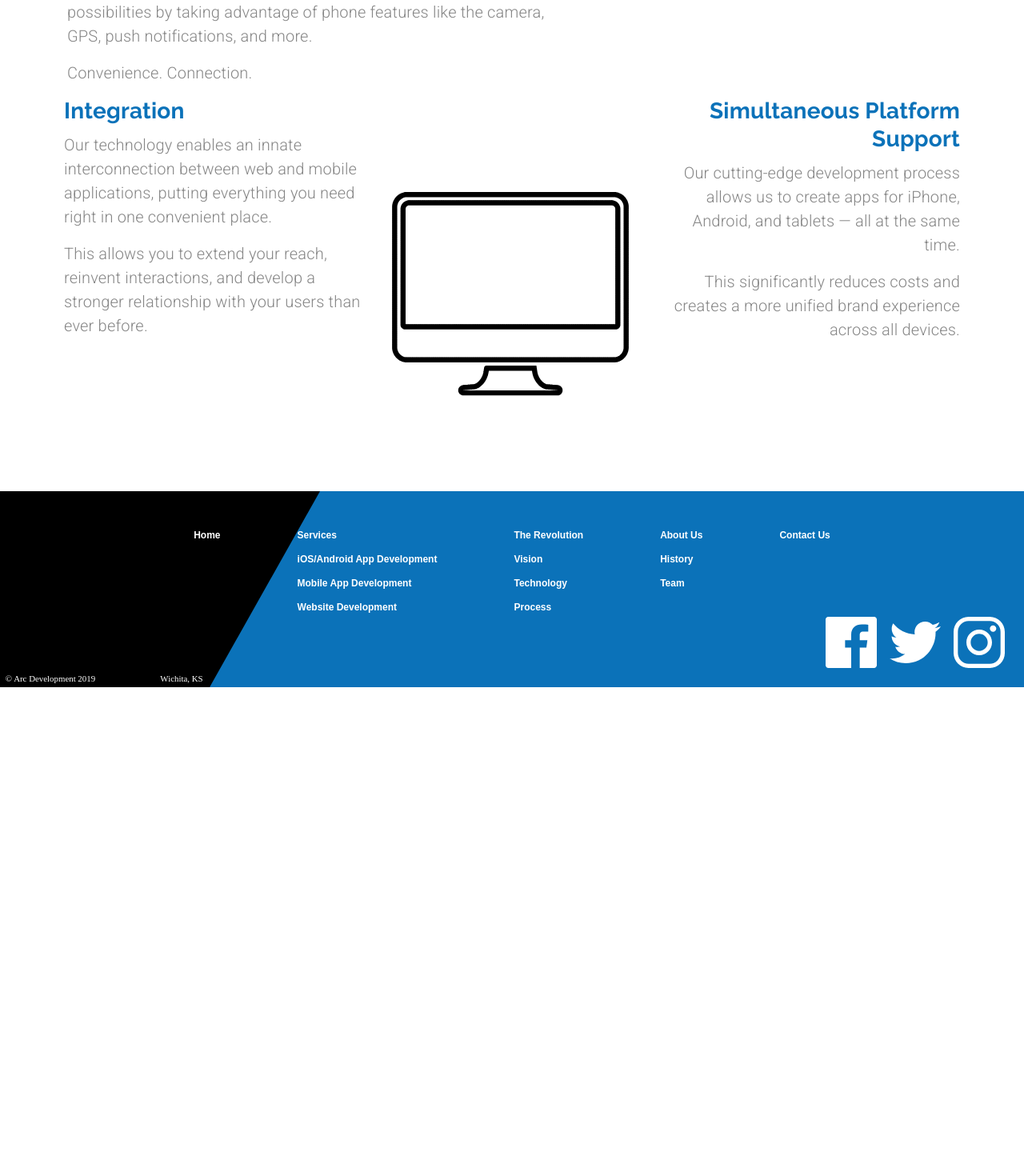
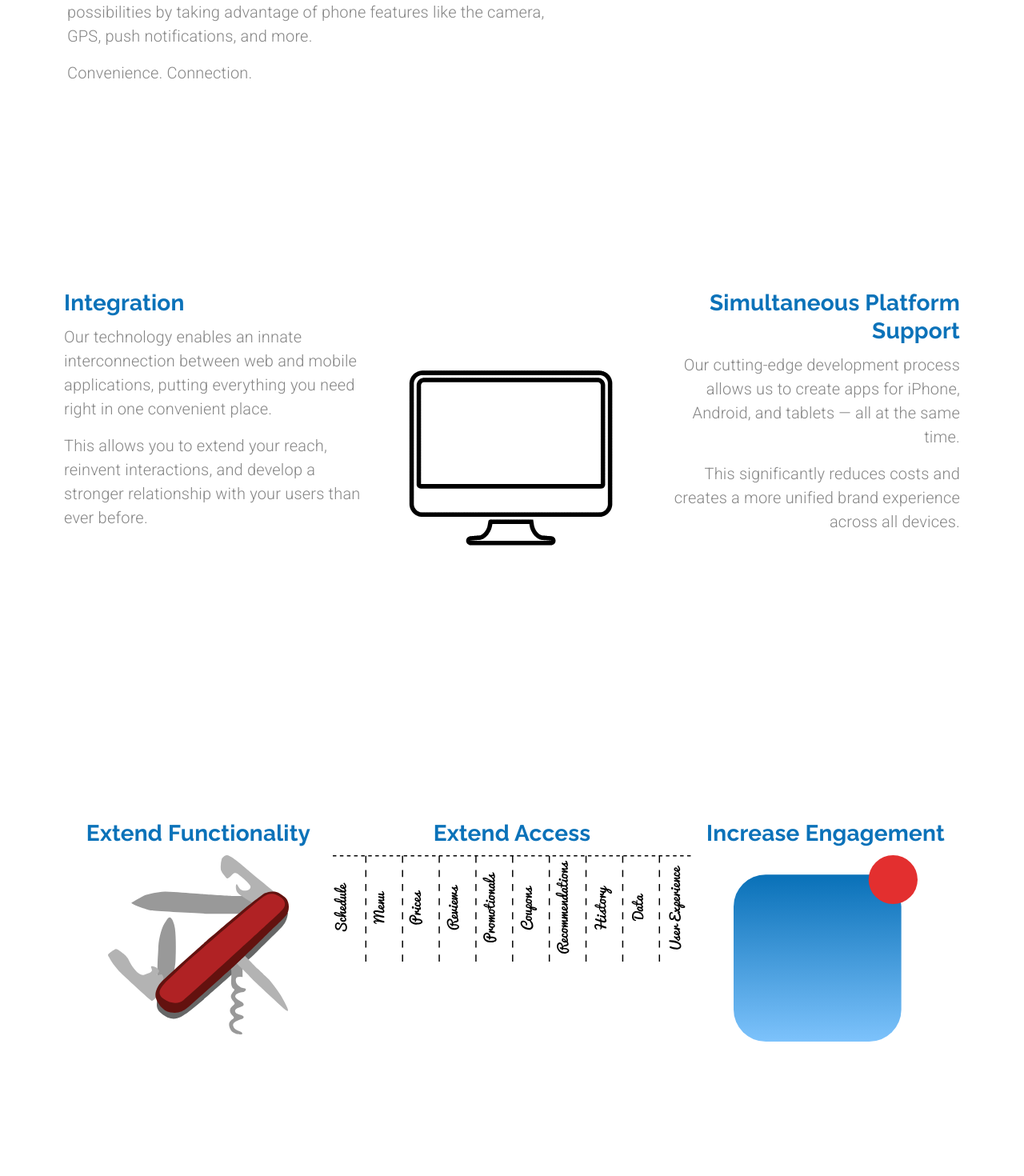
Before and after one commit to jeromeski/aceevolution, a React (Create React App) app: page /mobileapps in a window 1280 px wide. Shown: the part 340-1810 px from the top of the page at 80% size. Before the commit the page ends 1199 px from the top, so only its background shows below. Built offline with nearby package versions, Linux system fonts and the light colour scheme.

Commit message:
iOS/Android App Dev Page - Responsive Design

```diff
--- a/src/components/MobileApps.js
+++ b/src/components/MobileApps.js
@@ -12,8 +12,12 @@
 
 import backArrow from '../assets/backArrow.svg';
 import forwardArrow from '../assets/forwardArrow.svg';
+import swiss from '../assets/swissKnife.svg';
+import access from '../assets/extendAccess.svg';
+import engagement from '../assets/increaseEngagement.svg';
 
-import integrationAnimation from '../animations/integrationAnimation/data.json'
+import integrationAnimation from '../animations/integrationAnimation/data.json';
+import CallToAction from './ui/CallToAction';
 
 const useStyles = makeStyles(theme => ({
   heading: {
@@ -37,6 +41,7 @@
   const theme = useTheme();
   const matchesMD = useMediaQuery(theme.breakpoints.down('md'));
   const matchesXS = useMediaQuery(theme.breakpoints.down('xs'));
+  const matchesSM = useMediaQuery(theme.breakpoints.down('sm'));
 
   const defaultsOptions = {
     loop: true,
@@ -126,50 +131,104 @@
         </Grid>
       </Grid>
       {/* Start of 2nd Row */}
-      <Grid item container direction='row' className={classes.rowContainer}>
+      <Grid
+        item
+        container
+        direction={matchesSM ? 'column' : 'row'}
+        style={{marginTop: '15em', marginBottom: '15em'}}
+        className={classes.rowContainer}>
         <Grid item container direction='column' md>
           <Grid item>
-            <Typography variant='h4' gutterBottom>
+            <Typography align={matchesSM ? 'center' : undefined} variant='h4' gutterBottom>
               Integration
             </Typography>
           </Grid>
           <Grid item>
-            <Typography variant='body1' paragraph>
+            <Typography align={matchesSM ? 'center' : undefined} variant='body1' paragraph>
               Our technology enables an innate interconnection between web and
               mobile applications, putting everything you need right in one
               convenient place.
             </Typography>
           </Grid>
           <Grid item>
-            <Typography variant='body1' paragraph>
+            <Typography align={matchesSM ? 'center' : undefined} variant='body1' paragraph>
               This allows you to extend your reach, reinvent interactions, and
               develop a stronger relationship with your users than ever before.
             </Typography>
           </Grid>
         </Grid>
         <Grid item md>
-          <Lottie options={defaultsOptions} isStopped={true}/>
+          <Lottie
+            options={defaultsOptions}
+            isStopped={true}
+            style={{ maxWidth: '20em' }}
+          />
         </Grid>
         <Grid item container direction='column' md>
           <Grid item>
-            <Typography align='right' variant='h4' gutterBottom>
+            <Typography align={matchesSM ? 'center' : 'right'} variant='h4' gutterBottom>
               Simultaneous Platform Support
             </Typography>
-          </Grid>
-          <Grid item>
-            <Typography  align='right' variant='body1' paragraph>
-            Our cutting-edge development process allows us to create apps for iPhone, Android, and tablets — all at the same time.
 
+            <Typography align={matchesSM ? 'center' : 'right'} variant='body1' paragraph>
+              Our cutting-edge development process allows us to create apps for
+              iPhone, Android, and tablets — all at the same time.
             </Typography>
-          </Grid>
-          <Grid item>
-            <Typography  align='right' variant='body1' paragraph>
-            This significantly reduces costs and creates a more unified brand experience across all devices.
+
+            <Typography align={matchesSM ? 'center' : 'right'} variant='body1' paragraph>
+              This significantly reduces costs and creates a more unified brand
+              experience across all devices.
             </Typography>
           </Grid>
         </Grid>
       </Grid>
       {/* End of 2nd Row */}
+      {/* Start of 3rd Row*/}
+      <Grid
+        item
+        container
+        direction={matchesMD ? 'column' : 'row'}
+        style={{marginBottom: '15em'}}
+        className={classes.rowContainer}>
+        <Grid item container direction='column' alignItems='center' md>
+          <Grid item>
+            <Typography align={matchesSM ? 'center' : undefined} variant='h4' gutterBottom>
+              Extend Functionality
+            </Typography>
+          </Grid>
+          <Grid item>
+            <img src={swiss} alt='swiss army knife' />
+          </Grid>
+        </Grid>
+        <Grid item container direction='column' alignItems='center' style={{marginTop: matchesMD ? '10em' : 0, marginBottom: matchesMD ? '10em' : 0}} md>
+          <Grid item>
+            <Typography align={matchesSM ? 'center' : undefined} variant='h4' gutterBottom>
+              Extend Access
+            </Typography>
+          </Grid>
+          <Grid item>
+            <img
+              src={access}
+              alt='tear-one-off sign'
+              style={{ maxWidth: matchesXS ? '20em' : '28em' }}
+            />
+          </Grid>
+        </Grid>
+        <Grid item container direction='column' alignItems='center' md>
+          <Grid item>
+            <Typography align={matchesSM ? 'center' : undefined} variant='h4' gutterBottom>
+              Increase Engagement
+            </Typography>
+          </Grid>
+          <Grid item>
+            <img src={engagement} alt='app with notification' />
+          </Grid>
+        </Grid>
+      </Grid>
+      {/* End of 3rd Row */}
+      <Grid item>
+        <CallToAction setValue={props.setValue} />
+      </Grid>
     </Grid>
   );
 };
```
